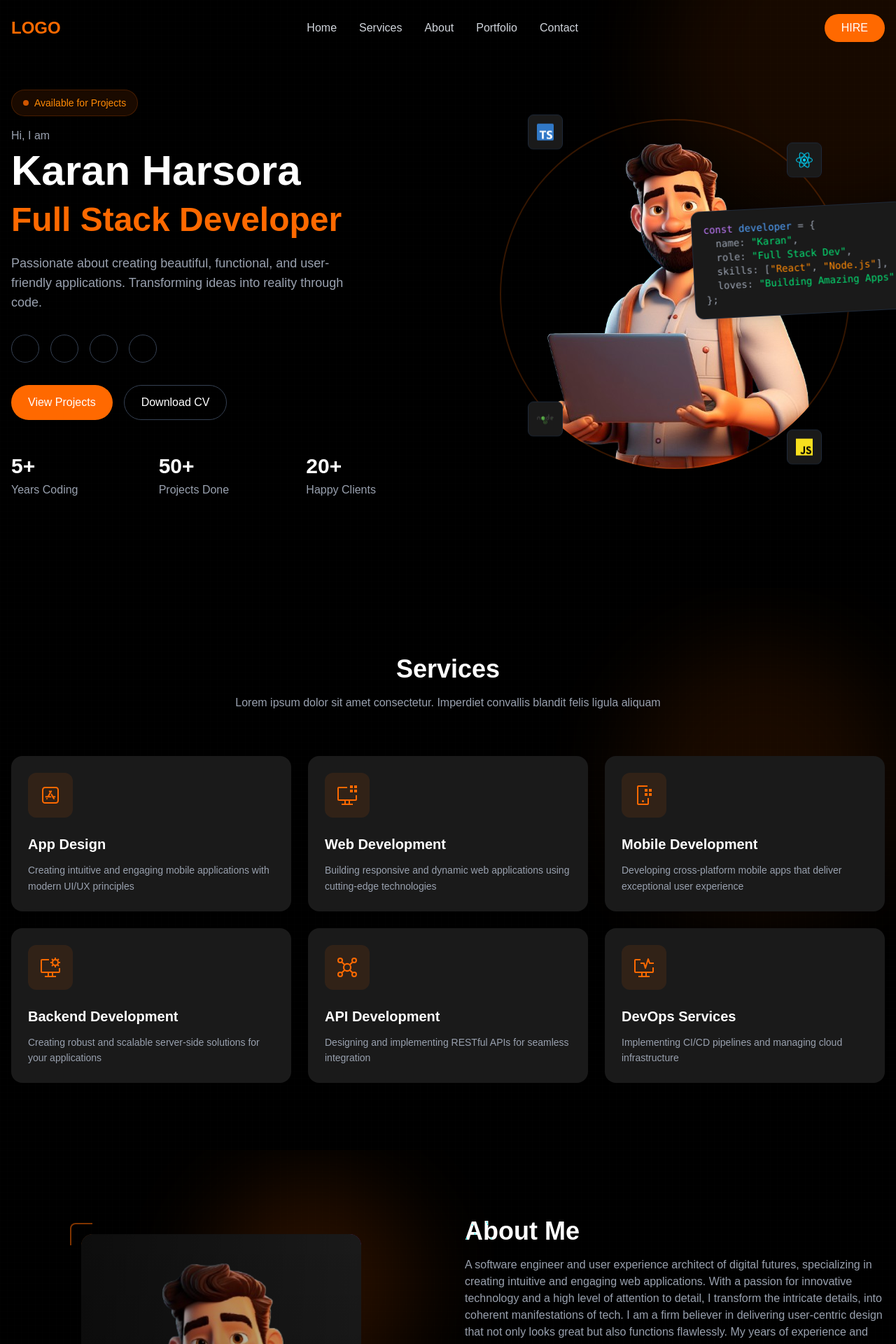
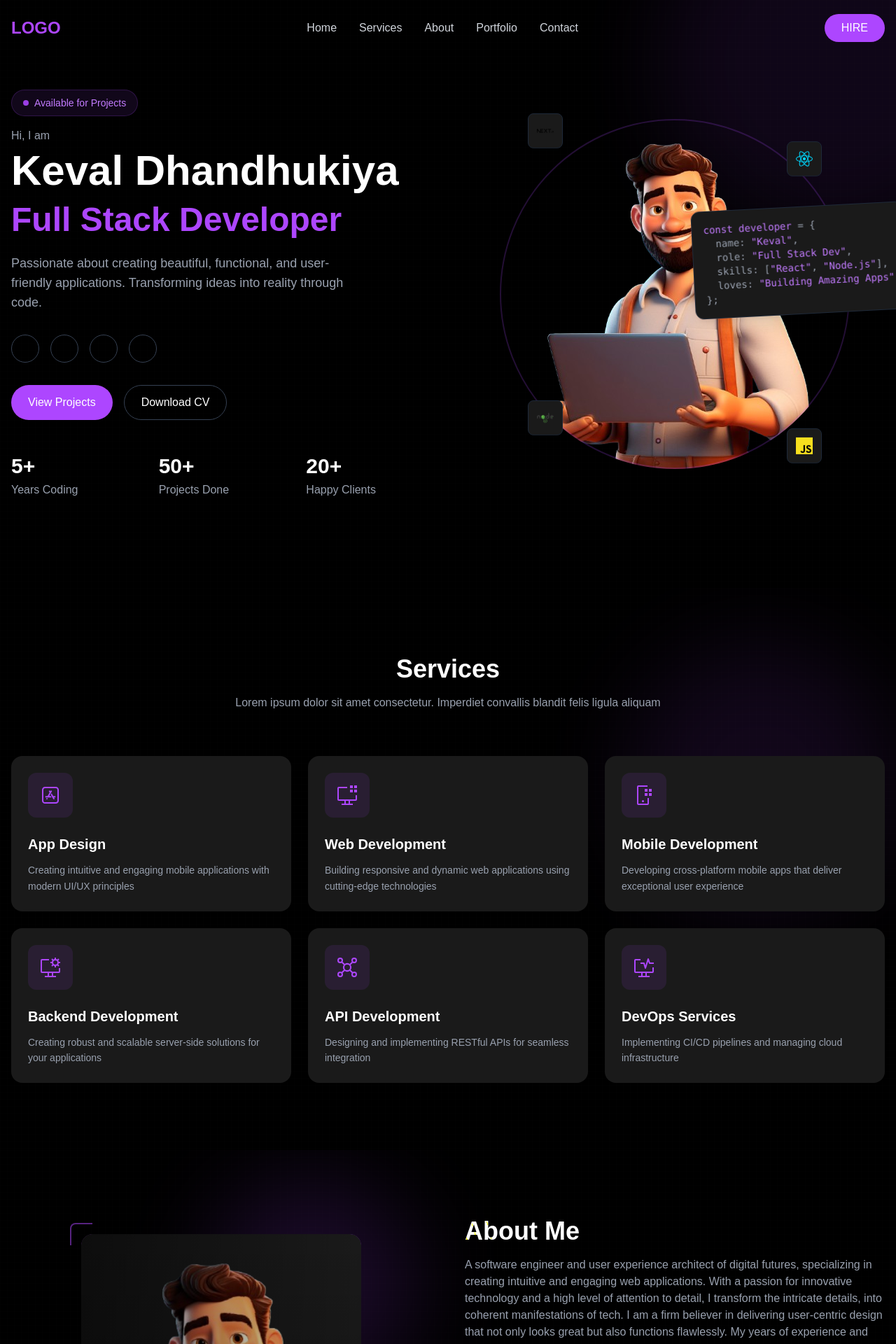
Before and after one commit to dkeval08/MyPortfolio, a Next.js app: page / in a window 1280 px wide. Shown: the top 1920 px of the page at 70% size. Built offline with nearby package versions, Linux system fonts and the light colour scheme; some icons are missing.

Commit message:
Change color

```diff
--- a/src/components/About.jsx
+++ b/src/components/About.jsx
@@ -81,7 +81,7 @@ const SkillBar = ({ skill }) => (
           />
           {/* Progress Circle */}
           <motion.circle
-            className="text-orange-500 stroke-current"
+            className="text-purple-500 stroke-current"
             strokeWidth="8"
             fill="transparent"
             r="42"
@@ -159,7 +159,7 @@ const About = () => {
                 initial={{ opacity: 0 }}
                 whileInView={{ opacity: 0.5 }}
                 transition={{ duration: 1 }}
-                className="absolute -top-20 -right-20 w-[300px] h-[300px] bg-orange-500/30 rounded-full blur-3xl"
+                className="absolute -top-20 -right-20 w-[300px] h-[300px] bg-purple-500/30 rounded-full blur-3xl"
               />
               <motion.div
                 initial={{ opacity: 0 }}
@@ -171,7 +171,7 @@ const About = () => {
               {/* Image Container with Effects */}
               <div className="relative w-full h-full rounded-2xl overflow-hidden">
                 {/* Border Gradient */}
-                <div className="absolute inset-0 p-1 bg-gradient-to-br from-orange-500/50 via-purple-500/50 to-blue-500/50 rounded-2xl">
+                <div className="absolute inset-0 p-1 bg-gradient-to-br from-purple-500/50 via-purple-500/50 to-purple-500/50 rounded-2xl">
                   <div className="absolute inset-0 bg-[#1a1a1a] rounded-2xl" />
                 </div>
 
@@ -193,7 +193,7 @@ const About = () => {
                   {/* Decorative Elements */}
                   <div className="absolute bottom-6 left-6 right-6">
                     <div className="flex items-center gap-4 text-white/90">
-                      <div className="w-12 h-12 rounded-xl bg-orange-500/20 backdrop-blur-sm border border-orange-500/20 flex items-center justify-center">
+                      <div className="w-12 h-12 rounded-xl bg-purple-500/20 backdrop-blur-sm border border-purple-500/20 flex items-center justify-center">
                         <Icon icon="ph:code-bold" className="w-6 h-6" />
                       </div>
                       <div>
@@ -210,7 +210,7 @@ const About = () => {
               </div>
 
               {/* Decorative Corner Elements */}
-              <div className="absolute -top-4 -left-4 w-8 h-8 border-t-2 border-l-2 border-orange-500/50 rounded-tl-lg" />
+              <div className="absolute -top-4 -left-4 w-8 h-8 border-t-2 border-l-2 border-purple-500/50 rounded-tl-lg" />
               <div className="absolute -bottom-4 -right-4 w-8 h-8 border-b-2 border-r-2 border-purple-500/50 rounded-br-lg" />
             </div>
           </motion.div>
@@ -255,11 +255,11 @@ const About = () => {
               whileInView={{ opacity: 1, y: 0 }}
               transition={{ duration: 0.5, delay: 0.2 }}
               viewport={{ once: true }}
-              className="px-8 py-3 bg-orange-500 text-white rounded-full hover:bg-orange-600 transition-colors mb-12"
+              className="px-8 py-3 bg-purple-500 text-white rounded-full hover:bg-purple-600 transition-colors mb-12"
               onClick={() => {
                 const link = document.createElement("a");
                 link.href = "/resume.pdf"; // Make sure to add your resume PDF in the public folder
-                link.download = "Karan_Harsora_Resume.pdf";
+                link.download = "Keval_Dhandhukiya_Resume.pdf";
                 link.click();
               }}
             >
--- a/src/components/Contact.jsx
+++ b/src/components/Contact.jsx
@@ -69,7 +69,7 @@ const Contact = () => {
                   placeholder="Name"
                   value={formData.name}
                   onChange={handleChange}
-                  className="w-full bg-[#1a1a1a] border border-[#333] rounded-lg px-4 py-3 text-white placeholder-gray-500 focus:outline-none focus:border-orange-500 transition-colors"
+                  className="w-full bg-[#1a1a1a] border border-[#333] rounded-lg px-4 py-3 text-white placeholder-gray-500 focus:outline-none focus:border-purple-500 transition-colors"
                 />
               </motion.div>
 
@@ -85,7 +85,7 @@ const Contact = () => {
                   placeholder="Email"
                   value={formData.email}
                   onChange={handleChange}
-                  className="w-full bg-[#1a1a1a] border border-[#333] rounded-lg px-4 py-3 text-white placeholder-gray-500 focus:outline-none focus:border-orange-500 transition-colors"
+                  className="w-full bg-[#1a1a1a] border border-[#333] rounded-lg px-4 py-3 text-white placeholder-gray-500 focus:outline-none focus:border-purple-500 transition-colors"
                 />
               </motion.div>
             </div>
@@ -102,7 +102,7 @@ const Contact = () => {
                 placeholder="Phone Number"
                 value={formData.phone}
                 onChange={handleChange}
-                className="w-full bg-[#1a1a1a] border border-[#333] rounded-lg px-4 py-3 text-white placeholder-gray-500 focus:outline-none focus:border-orange-500 transition-colors"
+                className="w-full bg-[#1a1a1a] border border-[#333] rounded-lg px-4 py-3 text-white placeholder-gray-500 focus:outline-none focus:border-purple-500 transition-colors"
               />
             </motion.div>
 
@@ -118,7 +118,7 @@ const Contact = () => {
                 value={formData.message}
                 onChange={handleChange}
                 rows={4}
-                className="w-full bg-[#1a1a1a] border border-[#333] rounded-lg px-4 py-3 text-white placeholder-gray-500 focus:outline-none focus:border-orange-500 transition-colors resize-none"
+                className="w-full bg-[#1a1a1a] border border-[#333] rounded-lg px-4 py-3 text-white placeholder-gray-500 focus:outline-none focus:border-purple-500 transition-colors resize-none"
               />
             </motion.div>
 
@@ -131,7 +131,7 @@ const Contact = () => {
             >
               <button
                 type="submit"
-                className="bg-orange-500 text-white px-8 py-3 rounded-lg hover:bg-orange-600 transition-colors"
+                className="bg-purple-500 text-white px-8 py-3 rounded-lg hover:bg-purple-600 transition-colors"
               >
                 Send
               </button>
--- a/src/components/Footer.jsx
+++ b/src/components/Footer.jsx
@@ -7,7 +7,7 @@ const Footer = () => {
       <div className="container mx-auto px-4">
         <div className="flex flex-col items-center space-y-8">
           {/* Logo */}
-          <div className="text-orange-500 text-2xl font-bold">LOGO</div>
+          <div className="text-purple-500 text-2xl font-bold">LOGO</div>
 
           {/* Navigation Links */}
           <nav className="flex flex-wrap justify-center gap-8 text-gray-400">
@@ -40,7 +40,7 @@ const Footer = () => {
           {/* Social Media Icons */}
           <div className="flex gap-6">
             <a
-              href="http://instagram.com/karanharsora12/"
+              href="https://www.instagram.com/keval_prajapati475/"
               target="_blank"
               rel="noopener noreferrer"
               className="text-gray-400 hover:text-white transition-colors"
@@ -48,7 +48,7 @@ const Footer = () => {
               <Icon icon="mdi:instagram" className="w-6 h-6" />
             </a>
             <a
-              href="https://www.linkedin.com/in/karan-harsora-6ab24024a/"
+              href="https://www.linkedin.com/in/Keval-Dhandhukiya-6ab24024a/"
               target="_blank"
               rel="noopener noreferrer"
               className="text-gray-400 hover:text-white transition-colors"
@@ -56,7 +56,7 @@ const Footer = () => {
               <Icon icon="mdi:linkedin" className="w-6 h-6" />
             </a>
             <a
-              href="https://dribbble.com/karanharsora12"
+              href="https://dribbble.com/KevalDhandhukiya12"
               target="_blank"
               rel="noopener noreferrer"
               className="text-gray-400 hover:text-white transition-colors"
@@ -64,7 +64,7 @@ const Footer = () => {
               <Icon icon="mdi:dribbble" className="w-6 h-6" />
             </a>
             <a
-              href="https://www.behance.net/karanharsora"
+              href="https://www.behance.net/KevalDhandhukiya"
               target="_blank"
               rel="noopener noreferrer"
               className="text-gray-400 hover:text-white transition-colors"
@@ -77,8 +77,8 @@ const Footer = () => {
           <div className="flex flex-col sm:flex-row items-center gap-4 text-gray-400">
             <div className="flex items-center gap-2">
               <Icon icon="mdi:email-outline" className="w-5 h-5" />
-              <a href="mailto:karanharsora2@gmail.com">
-                karanharsora2@gmail.com
+              <a href="mailto:KevalDhandhukiya2@gmail.com">
+                KevalDhandhukiya2@gmail.com
               </a>
             </div>
             <div className="flex items-center gap-2">
--- a/src/components/Header.jsx
+++ b/src/components/Header.jsx
@@ -50,7 +50,7 @@ const Header = () => {
             initial={{ opacity: 0 }}
             animate={{ opacity: 1 }}
             transition={{ delay: 0.2 }}
-            className="text-2xl font-bold text-orange-500"
+            className="text-2xl font-bold text-purple-500"
           >
             LOGO
           </motion.div>
@@ -78,7 +78,7 @@ const Header = () => {
             initial={{ opacity: 0 }}
             animate={{ opacity: 1 }}
             transition={{ delay: 0.8 }}
-            className="px-6 py-2 bg-orange-500 text-white rounded-full hover:bg-orange-600 transition-colors"
+            className="px-6 py-2 bg-purple-500 text-white rounded-full hover:bg-purple-600 transition-colors"
           >
             HIRE
           </motion.button>
--- a/src/components/Hero.jsx
+++ b/src/components/Hero.jsx
@@ -14,19 +14,19 @@ const CodeBlock = () => (
     <pre className="text-sm font-mono">
       <code className="text-gray-400">
         <span className="text-purple-400">const</span>{" "}
-        <span className="text-blue-400">developer</span> = {"{"}
+        <span className="text-purple-400">developer</span> = {"{"}
         <br />
-        {"  "}name: <span className="text-green-400">&quot;Karan&quot;</span>,
+        {"  "}name: <span className="text-purple-400">&quot;Keval&quot;</span>,
         <br />
         {"  "}role:{" "}
-        <span className="text-green-400">&quot;Full Stack Dev&quot;</span>,
+        <span className="text-purple-400">&quot;Full Stack Dev&quot;</span>,
         <br />
         {"  "}skills: [
-        <span className="text-orange-400">&quot;React&quot;</span>,{" "}
-        <span className="text-orange-400">&quot;Node.js&quot;</span>],
+        <span className="text-purple-400">&quot;React&quot;</span>,{" "}
+        <span className="text-purple-400">&quot;Node.js&quot;</span>],
         <br />
         {"  "}loves:{" "}
-        <span className="text-green-400">
+        <span className="text-purple-400">
           &quot;Building Amazing Apps&quot;
         </span>
         <br />
@@ -56,12 +56,15 @@ const FloatingIcon = ({ icon, className, delay = 0 }) => (
 const Hero = () => {
   const router = useRouter();
   const socialLinks = [
-    { icon: "mdi:github", href: "https://github.com/karanharsora12" },
-    { icon: "mdi:twitter", href: "https://x.com/HarsoraKaran" },
-    { icon: "mdi:instagram", href: "http://instagram.com/karanharsora12/" },
+    { icon: "mdi:github", href: "https://github.com/dkeval08" },
+    { icon: "mdi:twitter", href: "https://x.com/DhandhukiyaKeval" },
+    {
+      icon: "mdi:instagram",
+      href: "https://www.instagram.com/keval_prajapati475/",
+    },
     {
       icon: "mdi:linkedin",
-      href: "https://www.linkedin.com/in/karan-harsora-6ab24024a/",
+      href: "https://www.linkedin.com/in/Keval-Dhandhukiya-6ab24024a/",
     },
   ];
 
@@ -79,7 +82,7 @@ const Hero = () => {
         initial={{ opacity: 0 }}
         animate={{ opacity: 0.3 }}
         transition={{ duration: 1 }}
-        className="absolute -top-40 -right-40 w-[500px] h-[500px] bg-orange-500/30 rounded-full blur-3xl"
+        className="absolute -top-40 -right-40 w-[500px] h-[500px] bg-purple-500/30 rounded-full blur-3xl"
       />
 
       <div className="container mx-auto px-4 relative">
@@ -95,10 +98,10 @@ const Hero = () => {
               initial={{ opacity: 0, y: -20 }}
               animate={{ opacity: 1, y: 0 }}
               transition={{ delay: 0.2 }}
-              className="inline-block mb-4 px-4 py-2 bg-orange-500/10 rounded-full text-orange-400 text-sm font-medium border border-orange-500/20"
+              className="inline-block mb-4 px-4 py-2 bg-purple-500/10 rounded-full text-purple-400 text-sm font-medium border border-purple-500/20"
             >
               <span className="flex items-center gap-2">
-                <span className="w-2 h-2 bg-orange-500 rounded-full animate-pulse" />
+                <span className="w-2 h-2 bg-purple-500 rounded-full animate-pulse" />
                 Available for Projects
               </span>
             </motion.div>
@@ -117,13 +120,13 @@ const Hero = () => {
               transition={{ delay: 0.4 }}
               className="text-4xl md:text-5xl lg:text-6xl font-bold mb-4"
             >
-              Karan Harsora
+              Keval Dhandhukiya
             </motion.h1>
             <motion.h2
               initial={{ opacity: 0 }}
               animate={{ opacity: 1 }}
               transition={{ delay: 0.5 }}
-              className="text-3xl md:text-4xl lg:text-5xl font-bold text-orange-500 mb-6"
+              className="text-3xl md:text-4xl lg:text-5xl font-bold text-purple-500 mb-6"
             >
               Full Stack Developer
             </motion.h2>
@@ -158,7 +161,7 @@ const Hero = () => {
                 initial={{ opacity: 0, y: 20 }}
                 animate={{ opacity: 1, y: 0 }}
                 transition={{ delay: 1.1 }}
-                className="px-6 py-3 bg-orange-500 text-white rounded-full hover:bg-orange-600 transition-colors"
+                className="px-6 py-3 bg-purple-500 text-white rounded-full hover:bg-purple-600 transition-colors"
                 onClick={() => {
                   router.push("#portfolio");
                 }}
@@ -173,7 +176,7 @@ const Hero = () => {
                 onClick={() => {
                   const link = document.createElement("a");
                   link.href = "/resume.pdf"; // Make sure to add your resume PDF in the public folder
-                  link.download = "Karan_Harsora_Resume.pdf";
+                  link.download = "Keval_Dhandhukiya_Resume.pdf";
                   link.click();
                 }}
               >
@@ -219,7 +222,7 @@ const Hero = () => {
                 sizes="(max-width: 768px) 300px, (max-width: 1200px) 400px, 500px"
                 priority
               />
-              <div className="absolute inset-0 border-2 border-orange-500/20 rounded-full z-[3]" />
+              <div className="absolute inset-0 border-2 border-purple-500/20 rounded-full z-[3]" />
 
               {/* Floating Tech Icons */}
               <FloatingIcon
@@ -238,7 +241,7 @@ const Hero = () => {
                 delay={1.1}
               />
               <FloatingIcon
-                icon="logos:typescript-icon"
+                icon="logos:nextjs"
                 className="left-10 top-0 z-[4]"
                 delay={1.2}
               />
--- a/src/components/Projects.jsx
+++ b/src/components/Projects.jsx
@@ -17,31 +17,6 @@ const projects = [
     image: "/project2.jpg",
     images: ["/app1.jpg", "/app2.jpg", "/app3.jpg", "/app4.jpg"],
   },
-  {
-    title: "UI Elements",
-    category: "Web Design",
-    image: "/project3.jpg",
-    images: ["/web1.jpg", "/web2.jpg", "/web3.jpg", "/web4.jpg"],
-  },
-  // Duplicate projects to fill the grid
-  {
-    title: "Mobile Project",
-    category: "Mobile Design",
-    image: "/project1.jpg",
-    images: ["/mobile1.jpg", "/mobile2.jpg", "/mobile3.jpg", "/mobile4.jpg"],
-  },
-  {
-    title: "Dark Theme",
-    category: "App Design",
-    image: "/project2.jpg",
-    images: ["/app1.jpg", "/app2.jpg", "/app3.jpg", "/app4.jpg"],
-  },
-  {
-    title: "UI Elements",
-    category: "Web Design",
-    image: "/project3.jpg",
-    images: ["/web1.jpg", "/web2.jpg", "/web3.jpg", "/web4.jpg"],
-  },
 ];
 
 // Placeholder component for when image fails to load
@@ -49,13 +24,13 @@ const PlaceholderIllustration = ({ title }) => (
   <div className="absolute inset-0 bg-[#1a1a1a] flex items-center justify-center overflow-hidden">
     {/* Abstract Background Pattern */}
     <div className="absolute inset-0">
-      <div className="absolute top-0 left-0 w-full h-full bg-gradient-to-br from-orange-500/10 via-purple-500/10 to-blue-500/10" />
+      <div className="absolute top-0 left-0 w-full h-full bg-gradient-to-br from-purple-500/10 via-purple-500/10 to-purple-500/10" />
       <div className="absolute inset-0 bg-[url('/grid.svg')] opacity-20" />
     </div>
 
     {/* Decorative Elements */}
     <div className="relative z-10 flex flex-col items-center gap-4">
-      <div className="w-16 h-16 bg-gradient-to-br from-orange-500 to-purple-500 rounded-xl flex items-center justify-center">
+      <div className="w-16 h-16 bg-gradient-to-br from-purple-500 to-purple-500 rounded-xl flex items-center justify-center">
         <Icon icon="ph:image-square-bold" className="w-8 h-8 text-white" />
       </div>
       <div className="text-center">
@@ -64,7 +39,7 @@ const PlaceholderIllustration = ({ title }) => (
       </div>
 
       {/* Decorative Circles */}
-      <div className="absolute -top-20 -right-20 w-40 h-40 bg-orange-500/10 rounded-full blur-2xl" />
+      <div className="absolute -top-20 -right-20 w-40 h-40 bg-purple-500/10 rounded-full blur-2xl" />
       <div className="absolute -bottom-20 -left-20 w-40 h-40 bg-purple-500/10 rounded-full blur-2xl" />
     </div>
   </div>
@@ -123,7 +98,7 @@ const ProjectCard = ({ project, index }) => {
                   onError={(e) => {
                     e.target.style.display = "none";
                     e.target.parentElement.innerHTML = `
-                      <div class="w-full h-full flex items-center justify-center bg-gradient-to-br from-orange-500/20 to-purple-500/20">
+                      <div class="w-full h-full flex items-center justify-center bg-gradient-to-br from-purple-500/20 to-purple-500/20">
                         <svg class="w-4 h-4 text-white/40" viewBox="0 0 24 24" fill="currentColor">
                           <path d="M4 16l4.586-4.586a2 2 0 012.828 0L16 16m-2-2l1.586-1.586a2 2 0 012.828 0L20 14m-6-6h.01M6 20h12a2 2 0 002-2V6a2 2 0 00-2-2H6a2 2 0 00-2 2v12a2 2 0 002 2z" />
                         </svg>
@@ -177,7 +152,7 @@ const Projects = () => {
             transition={{ duration: 0.5, delay: 0.2 }}
             className="flex flex-wrap justify-center gap-6 mb-12"
           >
-            <button className="text-orange-500 px-4 py-2 rounded-full border border-orange-500">
+            <button className="text-purple-500 px-4 py-2 rounded-full border border-purple-500">
               All
             </button>
             <button className="text-gray-400 px-4 py-2 rounded-full border border-gray-700 hover:border-gray-500 hover:text-gray-300 transition-colors">
--- a/src/components/Services.jsx
+++ b/src/components/Services.jsx
@@ -51,19 +51,19 @@ const ServiceCard = ({ service, index }) => {
       className="group relative bg-[#1a1a1a] rounded-2xl p-6 hover:bg-[#242424] transition-all duration-300"
     >
       {/* Gradient Border */}
-      <div className="absolute inset-0 rounded-2xl bg-gradient-to-r from-orange-500/20 to-purple-500/20 -z-10 opacity-0 group-hover:opacity-100 transition-opacity" />
+      <div className="absolute inset-0 rounded-2xl bg-gradient-to-r from-purple-500/20 to-purple-500/20 -z-10 opacity-0 group-hover:opacity-100 transition-opacity" />
 
       {/* Icon */}
       <motion.div
         whileHover={{ scale: 1.1 }}
         transition={{ type: "spring", stiffness: 300 }}
-        className="w-16 h-16 rounded-xl bg-orange-500/10 flex items-center justify-center mb-6 group-hover:bg-orange-500/20 transition-colors"
+        className="w-16 h-16 rounded-xl bg-purple-500/10 flex items-center justify-center mb-6 group-hover:bg-purple-500/20 transition-colors"
       >
-        <Icon icon={service.icon} className="w-8 h-8 text-orange-500" />
+        <Icon icon={service.icon} className="w-8 h-8 text-purple-500" />
       </motion.div>
 
       {/* Content */}
-      <h3 className="text-xl font-semibold text-white mb-3 group-hover:text-orange-500 transition-colors">
+      <h3 className="text-xl font-semibold text-white mb-3 group-hover:text-purple-500 transition-colors">
         {service.title}
       </h3>
       <p className="text-gray-400 text-sm leading-relaxed">
@@ -77,7 +77,7 @@ const ServiceCard = ({ service, index }) => {
         transition={{ duration: 0.2 }}
         className="absolute bottom-6 right-6"
       >
-        <Icon icon="ph:arrow-right-bold" className="w-5 h-5 text-orange-500" />
+        <Icon icon="ph:arrow-right-bold" className="w-5 h-5 text-purple-500" />
       </motion.div>
     </motion.div>
   );
@@ -98,7 +98,7 @@ const Services = () => {
         initial={{ opacity: 0 }}
         animate={{ opacity: 0.5 }}
         transition={{ duration: 1 }}
-        className="absolute top-20 right-0 w-96 h-96 bg-orange-500/20 rounded-full blur-3xl"
+        className="absolute top-20 right-0 w-96 h-96 bg-purple-500/20 rounded-full blur-3xl"
       />
 
       {/* Content */}
```
